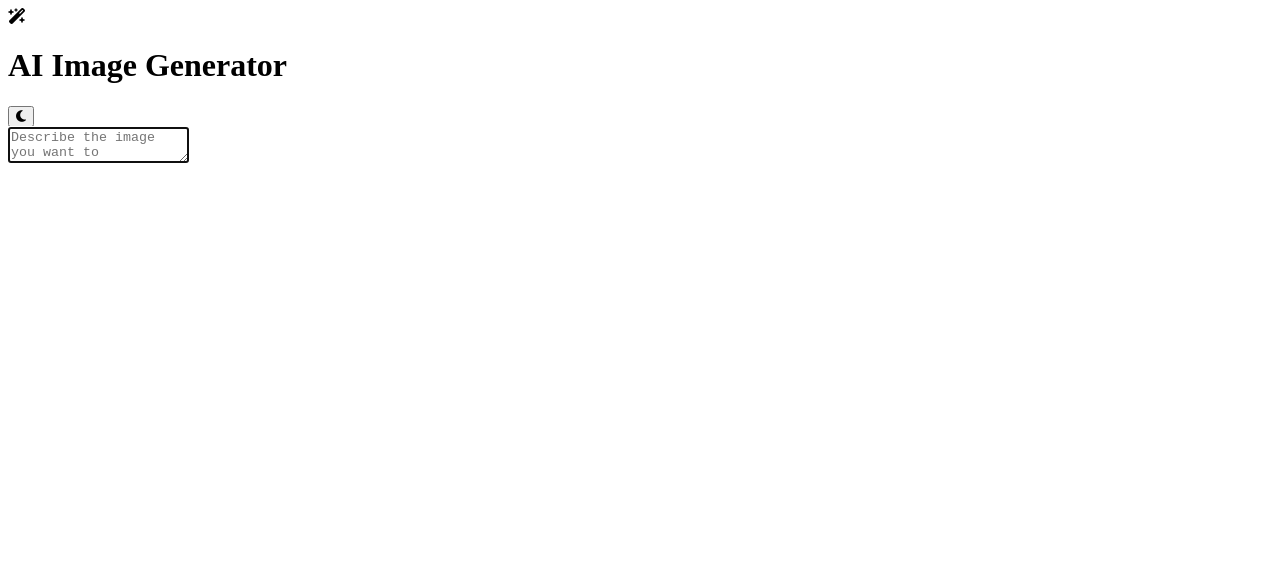
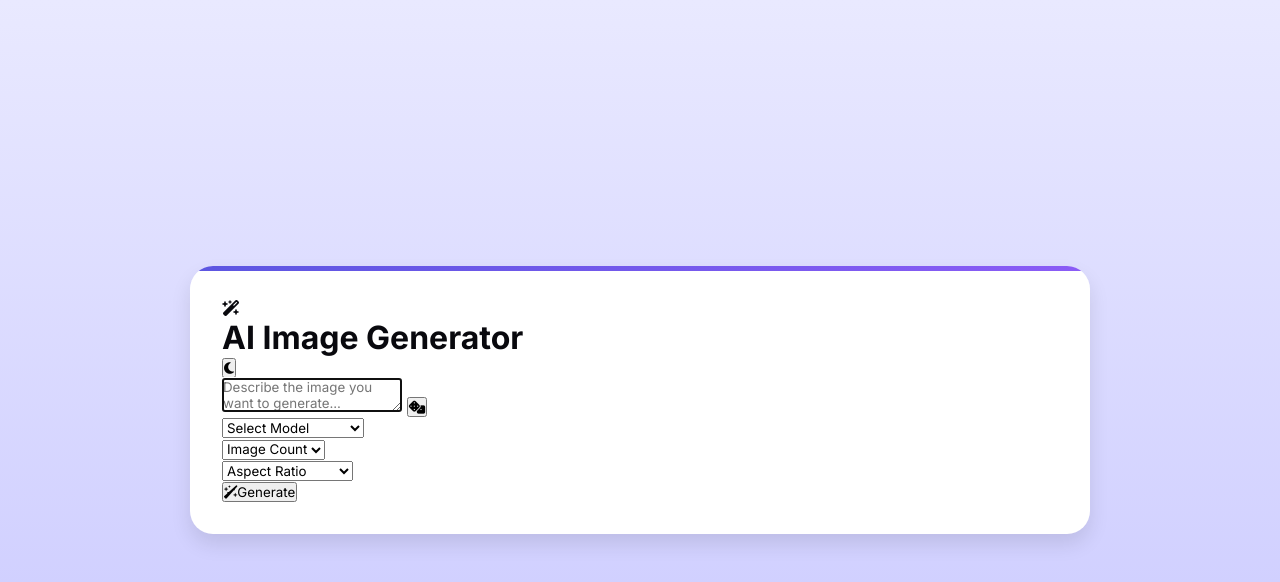
Before and after one commit to webdevbiv/project-ai-image-generator, a plain HTML site: page index.html in a window 1280 px wide. Drawn offline with Linux system fonts and the light colour scheme.

Commit message:
UPD | style

```diff
--- a/index.html
+++ b/index.html
@@ -34,6 +34,54 @@
               required
               autofocus
             ></textarea>
+            <button class="prompt-btn" type="button">
+              <i class="fa-solid fa-dice"></i>
+            </button>
+
+            <!-- Prompt Actions/Buttons -->
+            <div class="prompt-actions">
+              <div class="select-wrapper" required>
+                <select class="custom-select">
+                  <option value="" disabled selected>Select Model</option>
+                  <option value="black-forest-labs/FLUX.1-dev">
+                    FLUX.1-dev
+                  </option>
+                  <option value="black-forest-labs/FLUX.1-schnell">
+                    FLUX.1-schnell
+                  </option>
+                  <option value="stabilityai/stable-diffusion-x1-base-1.0">
+                    Stable Diffusion XL
+                  </option>
+                  <option value="runwayml/stable-diffusion-v1-5">
+                    Diffusion v1.5
+                  </option>
+                  <option value="prompthero/openjourney">Openjourney</option>
+                </select>
+              </div>
+
+              <div class="select-wrapper" required>
+                <select class="custom-select">
+                  <option value="" disabled selected>Image Count</option>
+                  <option value="1">1 Image</option>
+                  <option value="2">2 Images</option>
+                  <option value="3">3 Images</option>
+                  <option value="4">4 Images</option>
+                </select>
+              </div>
+
+              <div class="select-wrapper" required>
+                <select class="custom-select">
+                  <option value="" disabled selected>Aspect Ratio</option>
+                  <option value="1/1">Square (1:1)</option>
+                  <option value="16/9">Landscape (16:9)</option>
+                  <option value="9/16">Portrait (9:16)</option>
+                </select>
+              </div>
+
+              <button type="submit" class="generate-btn">
+                <i class="fa-solid fa-wand-sparkles"></i>Generate
+              </button>
+            </div>
           </div>
         </form>
       </div>
--- a/style.css
+++ b/style.css
@@ -0,0 +1,50 @@
+@import url("https://fonts.googleapis.com/css2?family=Inter:ital,opsz,wght@0,14..32,100..900;1,14..32,100..900&display=swap");
+
+* {
+  font-family: "Inter", sans-serif;
+  margin: 0;
+  padding: 0;
+  box-sizing: border-box;
+}
+
+:root {
+  --color-primary: #5c56e1;
+  --color-primary-dark: #5b21b6;
+  --color-accent: #8b5cf6;
+  --color-card: #ffffff;
+  --color-input: #f1f1ff;
+  --color-text: #09090e;
+  --color-placeholder: #5c5a87;
+  --color-border: #d4d4ed;
+  --color-gradient: linear-gradient(135deg, #5c56e1, #8b5cf6);
+}
+
+body {
+  display: flex;
+  justify-content: center;
+  align-items: center;
+  min-height: 100vh;
+  color: var(--color-text);
+  background: linear-gradient(#e9e9ff, #c8c7ff);
+}
+
+.container {
+  width: 900px;
+  padding: 32px;
+  border-radius: 23px;
+  position: relative;
+  overflow: hidden;
+  background: var(--color-card);
+  box-shadow: 0 10px 20px 0 rgba(0, 0, 0, 0.1);
+}
+
+.container::before {
+  content: "";
+  position: absolute;
+  top: 0;
+  left: 0;
+  width: 100%;
+  height: 5px;
+  background: var(--color-gradient);
+}
+/* https://youtu.be/J5zsvyEfhi4?list=PLsCW_fs-2AQ4LLsJlAqhQK9z7wkoWL7Pk&t=667 */
```
